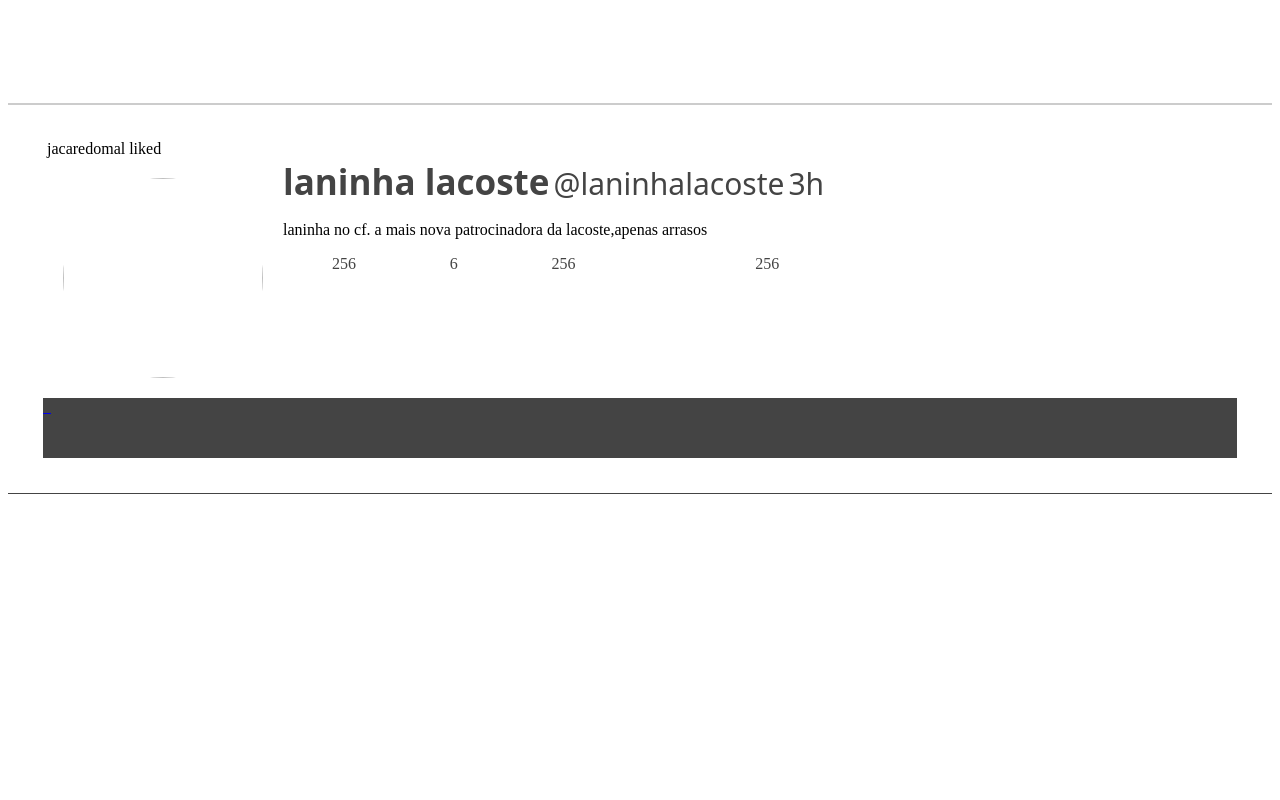
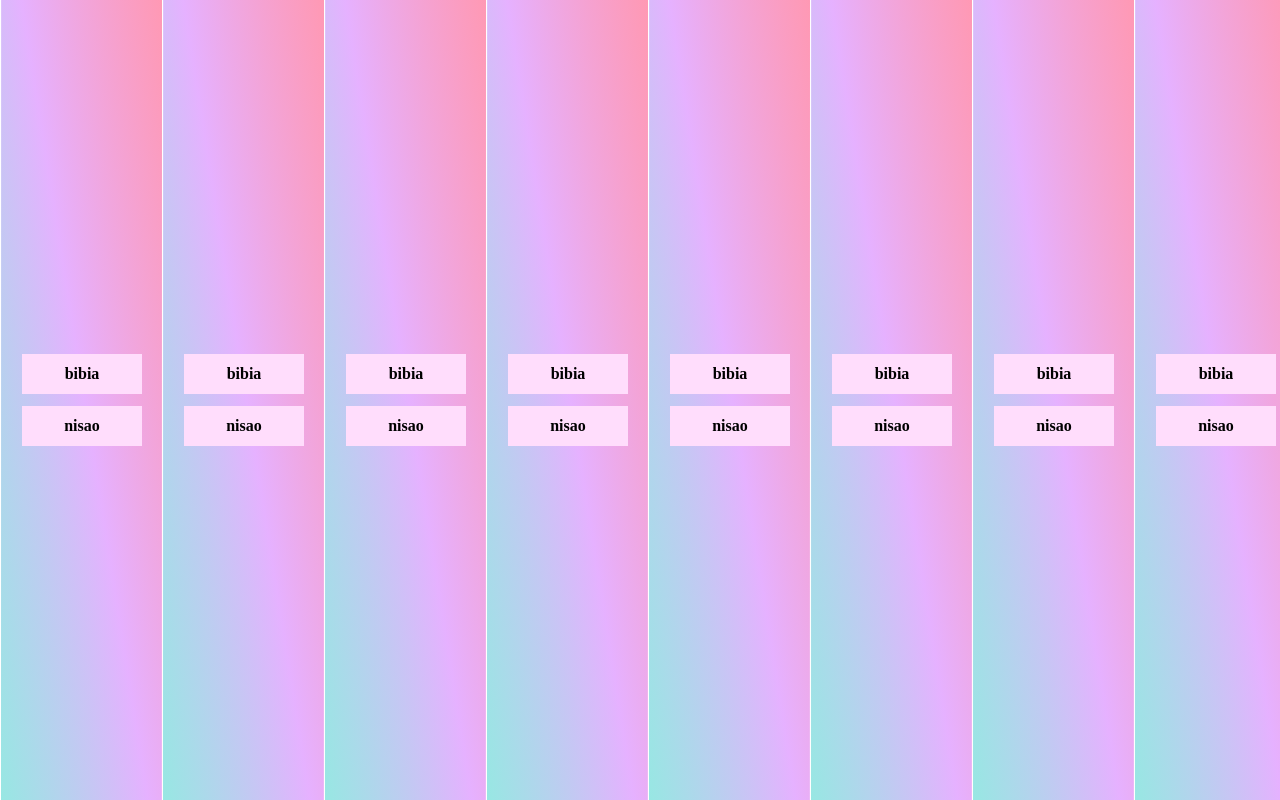
Before and after one commit to mariaaquino98/M.-Beatriz., a plain HTML site: page index.html in a window 1280 px wide. Drawn offline with Linux system fonts and the light colour scheme; files that its build step writes are made by us from their sources.

Commit message:
Add files via upload

```diff
--- a/index.html
+++ b/index.html
@@ -1,81 +1,64 @@
 <!DOCTYPE html>
 <html lang="pt-br">
-
     <head>
         <meta charset="UTF-8">
-    <metaname="viewport" content="width=device-width, initial scale=1.0">
-        <title> Twitter </title>
-
-        <link rel="preconnect" href="https://fonts.googleapis.com">
-        <link rel="preconnect" href="https://fonts.gstatic.com" crossorigin>
-        <link
-            href="https://fonts.googleapis.com/css2?family=Nunito+Sans:ital,opsz,wght@0,6..12,200..1000;1,6..12,200..1000&display=swap"
-            rel="stylesheet">
-        <link rel="stylesheet" href="./style.css">
-
+    <meta name="viewport" content="width=device-width, initial-scale=1.0">
+    <title>torneio</title>
+    <link rel="stylesheet" href="./css/style.css">
 </head>
-
 <body>
-    <header>
-        <div id="avatar"></div>
-        <div id="logo"></div>
-        <div id="effects"></div>
-    </header>
-    <div id="card"
-         <span>
-        <img src="./images/Heart Solid Icon.png" alt="">
-        jacaredomal liked
-        </span>
-        <div id="card-tweet">
-            <img id="avatar-user" src="./images/lana.jpeg" alt="">
+    <div class="tudo">
          <div>
-                <div>
-                    <span id="tweet-name">laninha lacoste</span>
-                    <span id="tweet-username">@laninhalacoste</span>
-                    <span id="tweet-time">3h</span>
-                    <p>
-                        laninha no cf.
-                        a mais nova patrocinadora da lacoste,apenas arrasos
-                    </p>
+            <div class="bloco1">
+                <span>bibia</span>
+                <span>nisao</span>
             </div>
-                    <div class="actions">
-                        <div>
-                            <img src="./images/Comment Stroke Icon.png" alt="">
-                            <span>256</span>
          </div>
          <div>
-                        <img src="./images/Retweet Stroke Icon.png" alt="">
-                        <span>6</span>
+            <div class="bloco1">
+                <span>bibia</span>
+                <span>nisao</span>
+            </div>
          </div>
          <div>
-                        <img src="./images/Heart Stroke Icon.png" alt="">
-                    <span>256</span>
+            <div class="bloco1">
+                <span>bibia</span>
+                <span>nisao</span>
             </div>
-                 <img src="./images/Heart Solid Icon.png" alt="">
-                 <span>256</span>
          </div>
+         <div>
+            <div class="bloco1">
+                <span>bibia</span>
+                <span>nisao</span>
+            </div>
+         </div>
+         <div>
+            <div class="bloco1">
+                <span>bibia</span>
+                <span>nisao</span>
+            </div>
+         </div>
+         <div>
+            <div class="bloco1">
+                <span>bibia</span>
+                <span>nisao</span>
+            </div>
+         </div>
+         <div>
+            <div class="bloco1">
+                <span>bibia</span>
+                <span>nisao</span>
+            </div>
+         </div>
+         <div>
+            <div class="bloco1">
+                <span>bibia</span>
+                <span>nisao</span>
+            </div>
+         </div>
+        </div>
+    <script>
 
-            <img src="./images/Share Stroke icon.png" alt="">
-        </div>
-
-    </div>
-
-    <footer>
-
-        <a href="#">
-        <img src="./images/Home Solid Icon.png" alt="">
-        </a>
-
-        <a href="#">
-        <img src="./images/Bell Stroke Icon.png" alt="">
-        </a>
-
-        <a href="#">
-        <img src="./images/Mail Stroke Icon.png" alt="">
-        </a>
-
-    </footer>
-
+    </script>
 </body>
-
 </html>
--- a/style.css
+++ b/style.css
@@ -1,90 +1,41 @@
-h1 {
-    font-family: "Nunito Sans", system-ui, -apple-system, BlinkMacSystemFont, 'Segoe UI', Roboto, Oxygen, Ubuntu, Cantarell, 'Open Sans', 'Helvetica Neue', sans-serif;
+* {
+    margin: 0;
+    padding: 0;
+    box-sizing: border-box;
 }
 
-header {
+.tudo {
     display: flex;
-    justify-content: space-between;
-    padding: 20px;
-    border-bottom: 2px solid #ccc;
+    flex-direction: row;
+
+
 }
 
-#avatar {
-    width: 40px;
-    height: 40px;
-    background-position: left top;
-    background-repeat: no-repeat;
-    background-size: cover;
-    background-image: url("./images/Account.png");
+.tudo div {
+    width: 12.5%;
+    height: 100vh;
+    background: rgb(152,231,227);
+    background: linear-gradient(81deg, rgba(152,231,227,1) 0%, rgba(229,175,255,0.835171568627451) 51%, rgba(255,153,180,1) 100%);
+    margin: 0 1px;
 }
 
-#logo {
-    width: 65px;
-    height: 55px;
-    background-position: left top;
-    background-repeat: no-repeat;
-    background-size: cover;
-    background-image: url("./images/Twitter Logo.png");
+.bloco1 {
+    width: 100%;
+    display: flex;
+    justify-content: center;
+    align-items: center;
+    flex-direction: column;
+    padding: 0 80px;
+
 }
-
-#effects {
-    width: 40px;
+.bloco1 span {
+    width: 120px;
     height: 40px;
-    background-position: left top;
-    background-repeat: no-repeat;
-    background-size: cover;
-    background-image: url("./images/Feature stroke icon.png");
-}
-
-#card {
-    padding: 35px;
-    border-bottom: 1px solid #444
-}
-
-#card span {
-    color: #444;
-}
-
-#card-tweet {
+    background-color: rgb(255, 221, 252);
+    padding: 5px 12px;
+    font-weight: bold;
+    margin: 6px;
+    justify-content: center;
+    align-items: center;
     display: flex;
 }
-
-    #avatar-user{
-        width: 200px;
-        height: 200px;
-        margin: 20px;
-        border-radius: 100px;
-}
-
-#tweet-name {
-    font-size: 35px;
-    color: #000;
-    font-weight: bold;
-    font-family: system-ui, -apple-system, BlinkMacSystemFont, 'Segoe UI', Roboto, Oxygen, Ubuntu, Cantarell, 'Open Sans', 'Helvetica Neue', sans-serif;
-}
-
-#tweet-username,
-#tweet-time {
-    font-size: 30px;
-    color: #787878;
-    font-weight: 100;
-    font-family: system-ui, -apple-system, BlinkMacSystemFont, 'Segoe UI', Roboto, Oxygen, Ubuntu, Cantarell, 'Open Sans', 'Helvetica Neue', sans-serif;
-}
-
-    .actions{
-        display: flex;
-        flex-direction: row;
-        justify-content: space-around;
-
-    }
-
-footer {_
-    display: flex:
-    flex-direction: row;
-    justify-content:space-around
-    position: fixed;
-    bottom: 0;
-    width: 100%;
-    height: 60px;
-    background-color: #444
-    }
```
Lines whose indentation alone changed are shown as unchanged.
